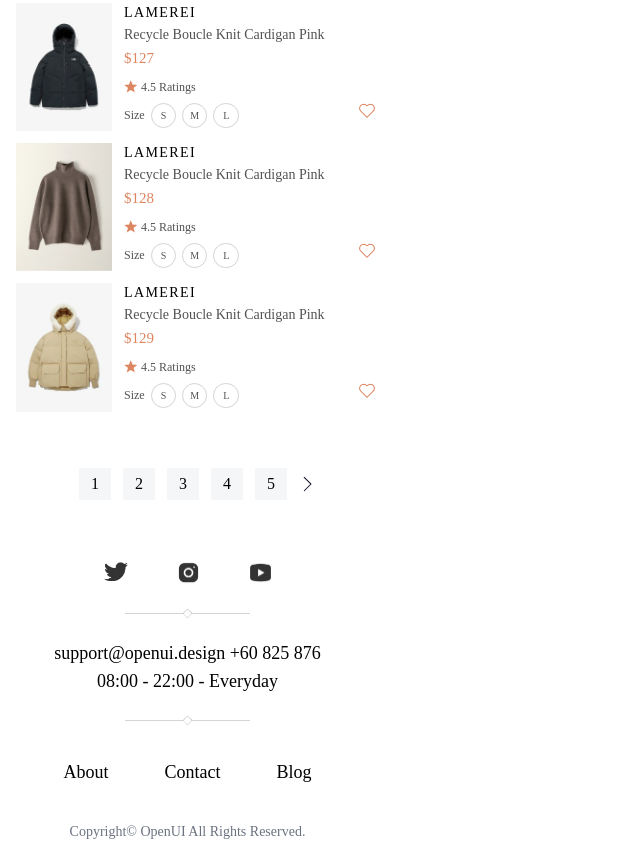
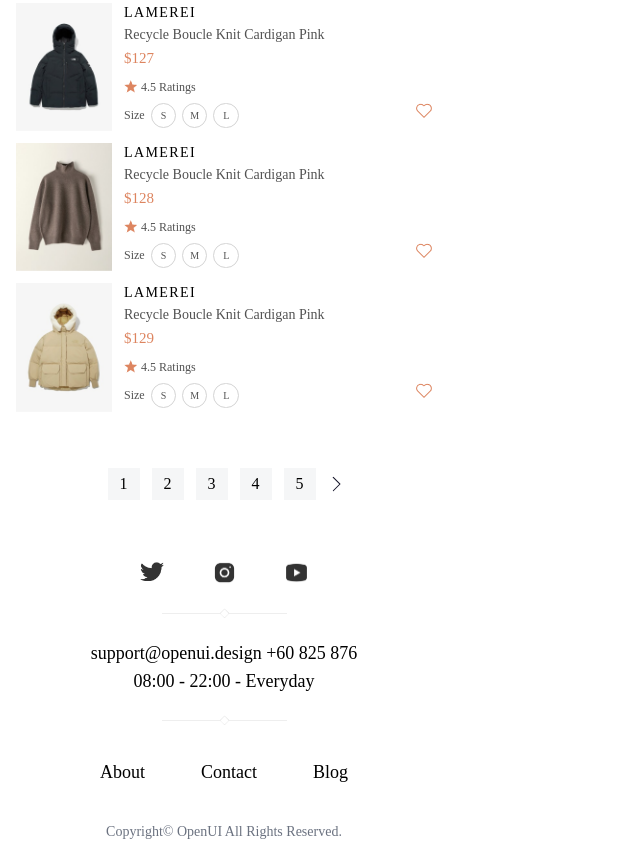
Before and after one commit to MilkMidav/js_hw, a website: page dom_1_lesson/src/index.html in a window 1280 px wide. Shown: the part 1126-1976 px from the top of the page, without its empty margins (0-640 px from the left). Drawn offline with nearby package versions, Linux system fonts and the light colour scheme; files that its build step writes are made by us from their sources.

Commit message:
small fix in HTML

```diff
--- a/dom_1_lesson/package.json
+++ b/dom_1_lesson/package.json
@@ -1,5 +1,7 @@
 {
   "devDependencies": {
+    "prettier": "^2.8.7",
+    "prettier-plugin-tailwindcss": "^0.2.6",
     "tailwindcss": "^3.3.1"
   }
 }
--- a/dom_1_lesson/src/index.html
+++ b/dom_1_lesson/src/index.html
@@ -10,7 +10,7 @@
   <title>Open Fashion</title>
 </head>
 
-<body class="font-body box-border max-w-[375px]">
+<body class="font-body box-border max-w-md">
   <header class="w-full pt-5 pb-2 pl-4 pr-6">
     <div class="flex justify-between items-center">
       <img class="w-6 h-6 cursor-pointer" src="./img/menu.png" alt="menu_img">
@@ -22,7 +22,7 @@
     </div>
   </header>
   <nav class="pt-4 px-4 flex justify-between items-center">
-    <p class="font-normal text-sm leading-4">4500 APPAREL</p>
+    <p class="font-normal text-sm leading-4 text-gray-700">4500 APPAREL</p>
     <div class="flex items-center justify-between">
       <div class="bg-gray-400 bg-opacity-10 mr-2 px-3 py-2 rounded-full">
         <select class="rounded-full bg-gray-200 bg-opacity-10 leading-3 text-sm text-neutral-600" name="filter"
@@ -39,7 +39,7 @@
       </div>
     </div>
   </nav>
-  <main class="pl-4">
+  <main class="px-4">
     <div class="mt-5" id="item_list"></div>
     <section class="flex items-center pt-14 justify-center">
       <div
@@ -76,7 +76,7 @@
     <svg class="m-auto" width="125" height="11" viewBox="0 0 125 11" fill="none" xmlns="http://www.w3.org/2000/svg">
       <path
         d="M62.5776 10.038L67.1272 5.48838H124.979V5.28159H67.1272L62.5776 0.783691L58.0797 5.28159H0.0206299V5.48838H58.0797L62.5776 10.038ZM62.5776 1.09389L66.9204 5.38499L62.5776 9.72778L58.2348 5.38499L62.5776 1.09389Z"
-        fill="#555555" />
+        fill="#555555" opacity="0.4" />
     </svg>
     <div class="text-center py-5 text-lg">
       <a href="mailto:support@openui.design">support@openui.design</a>
@@ -86,7 +86,7 @@
     <svg class="m-auto" width="125" height="11" viewBox="0 0 125 11" fill="none" xmlns="http://www.w3.org/2000/svg">
       <path
         d="M62.5776 10.038L67.1272 5.48838H124.979V5.28159H67.1272L62.5776 0.783691L58.0797 5.28159H0.0206299V5.48838H58.0797L62.5776 10.038ZM62.5776 1.09389L66.9204 5.38499L62.5776 9.72778L58.2348 5.38499L62.5776 1.09389Z"
-        fill="#555555" />
+        fill="#555555" opacity="0.4" />
     </svg>
     <div class="flex justify-center pt-8 text-lg">
       <a href="#" class="cursor-pointer mr-14">About</a>
```
Also changed, not shown: 1 other file.
